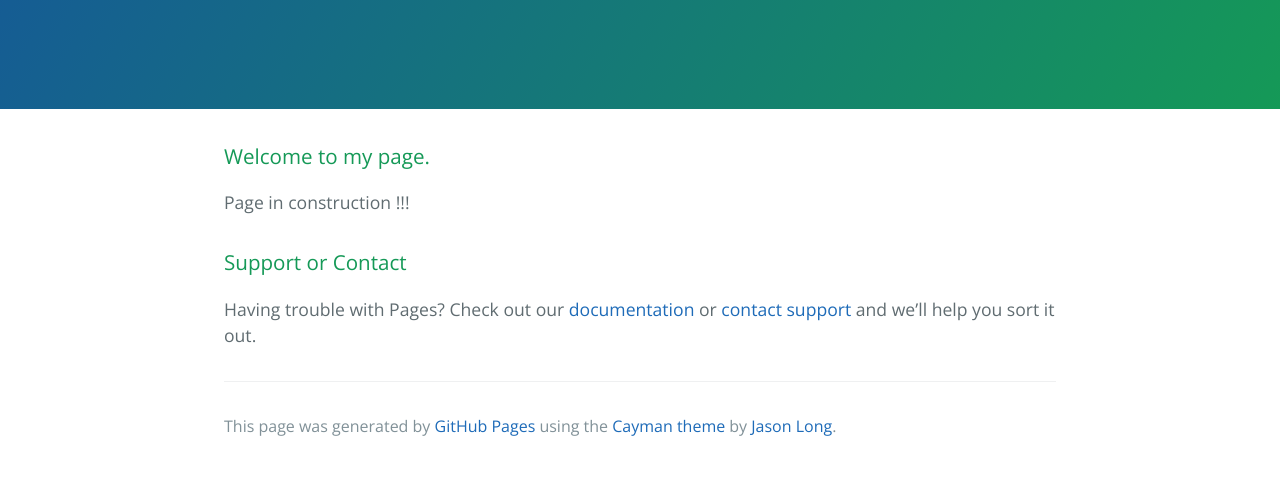
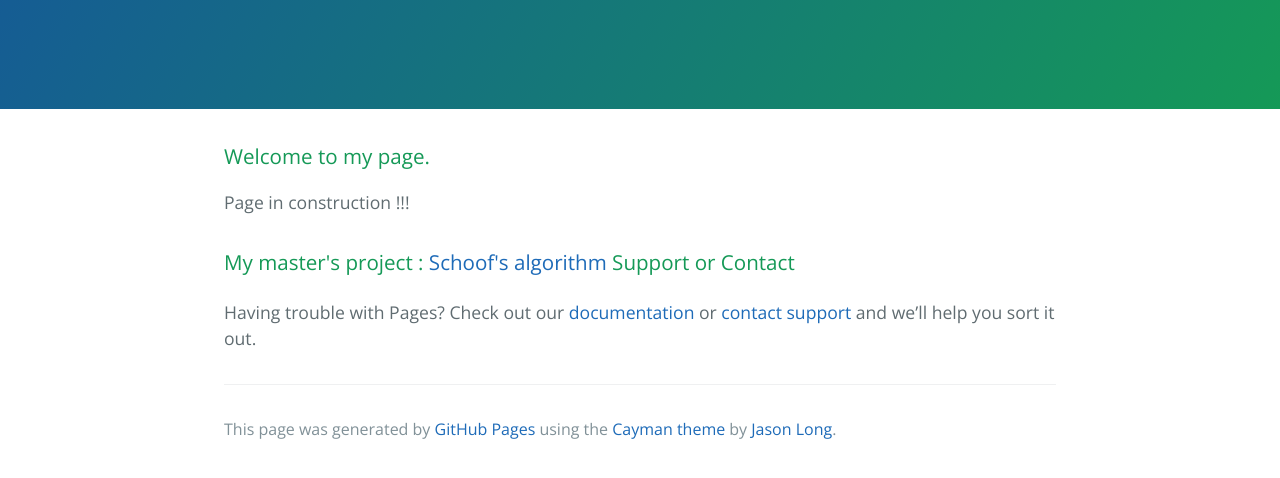
Before and after one commit to danou/danou.github.io, a plain HTML site: page index.html in a window 1280 px wide. Shown: the part 208-686 px from the top of the page. Drawn offline with nearby package versions, Linux system fonts and the light colour scheme.

Commit message:
Update index.html
Add a link to my project.

```diff
--- a/index.html
+++ b/index.html
@@ -20,6 +20,7 @@
 <a id="welcome-to-my-page" class="anchor" href="#welcome-to-my-page" aria-hidden="true"><span aria-hidden="true" class="octicon octicon-link"></span></a>Welcome to my page.</h3>
 <p> Page in construction !!!
 <h3>
+<p> My master's project : <a href="https://github.com/danou/schoof">Schoof's algorithm</a>
 <a id="support-or-contact" class="anchor" href="#support-or-contact" aria-hidden="true"><span aria-hidden="true" class="octicon octicon-link"></span></a>Support or Contact</h3>
 
 <p>Having trouble with Pages? Check out our <a href="https://help.github.com/pages">documentation</a> or <a href="https://github.com/contact">contact support</a> and we’ll help you sort it out.</p>
```
